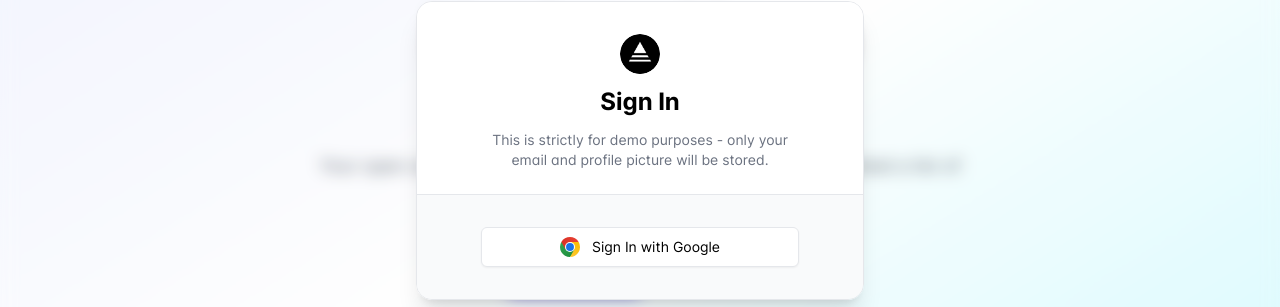
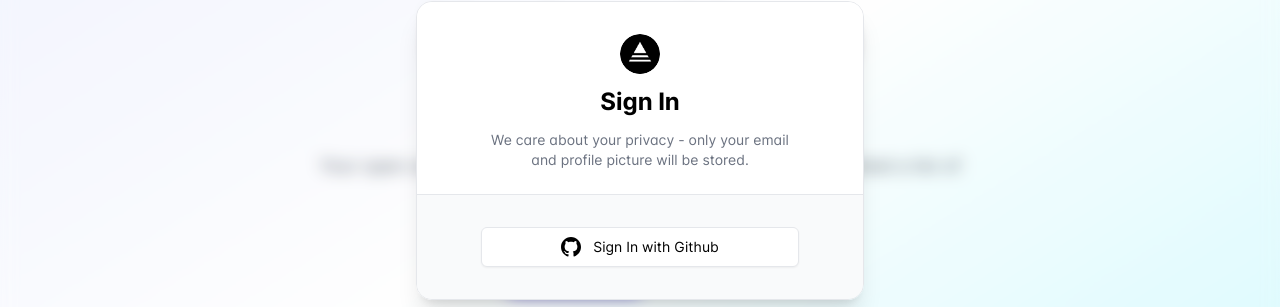
Before and after one commit to iamsahebgiri/hackodex, a Next.js app: page / in a window 1280 px wide. Both pictures are taken after a click on the button "Sign In". Shown: the part 250-557 px from the top of the page. Built offline with nearby package versions, Linux system fonts and the light colour scheme; no server answers.

Commit message:
fixed: github logo in sign in button

```diff
--- a/components/layout/sign-in-modal.tsx
+++ b/components/layout/sign-in-modal.tsx
@@ -7,7 +7,7 @@ import {
   useCallback,
   useMemo,
 } from "react";
-import { LoadingDots, Google } from "@/components/shared/icons";
+import { LoadingDots, Github } from "@/components/shared/icons";
 import Image from "next/image";
 
 const SignInModal = ({
@@ -34,7 +34,7 @@ const SignInModal = ({
           </a>
           <h3 className="font-display text-2xl font-bold">Sign In</h3>
           <p className="text-sm text-gray-500">
-            This is strictly for demo purposes - only your email and profile
+            We care about your privacy - only your email and profile
             picture will be stored.
           </p>
         </div>
@@ -56,8 +56,8 @@ const SignInModal = ({
               <LoadingDots color="#808080" />
             ) : (
               <>
-                <Google className="h-5 w-5" />
-                <p>Sign In with Google</p>
+                <Github className="h-5 w-5" />
+                <p>Sign In with Github</p>
               </>
             )}
           </button>
```
